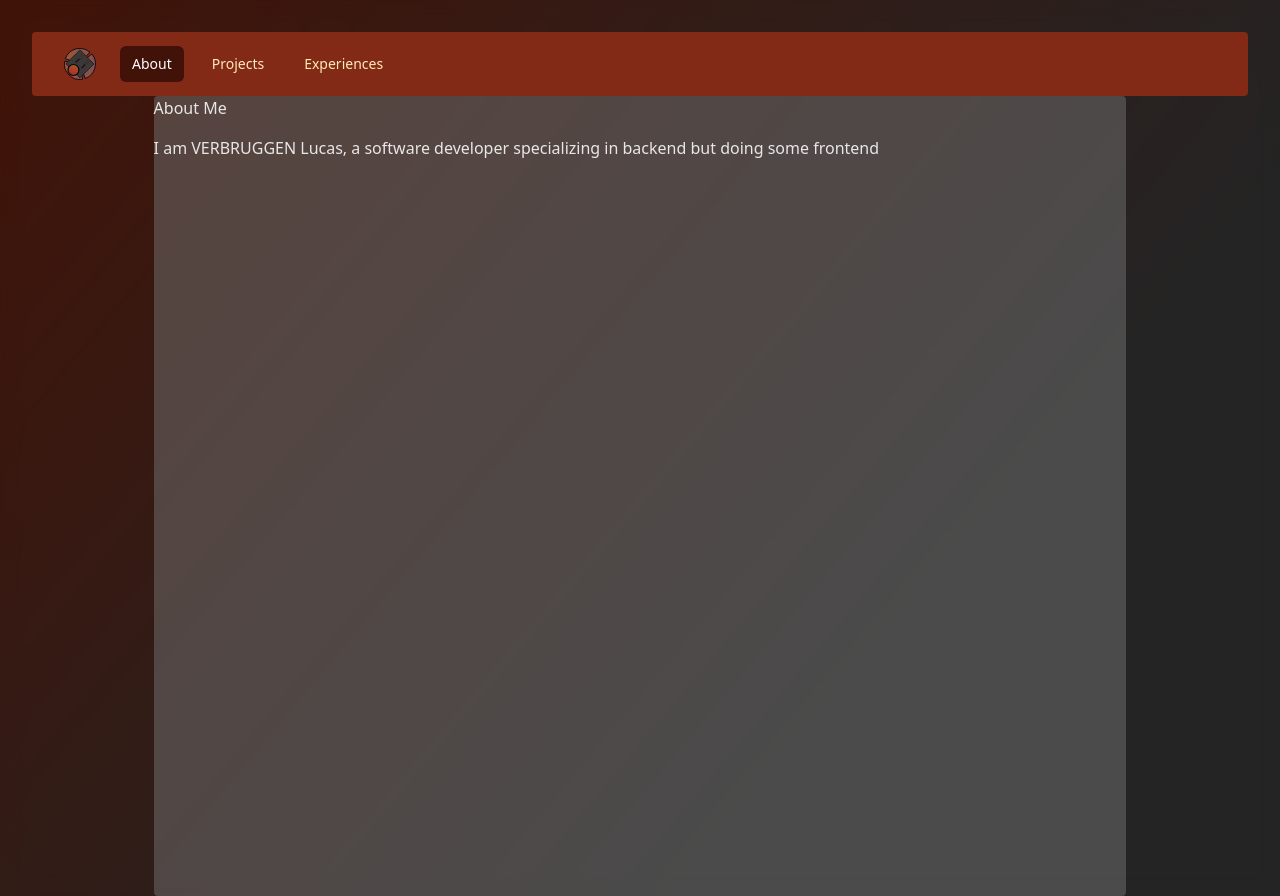
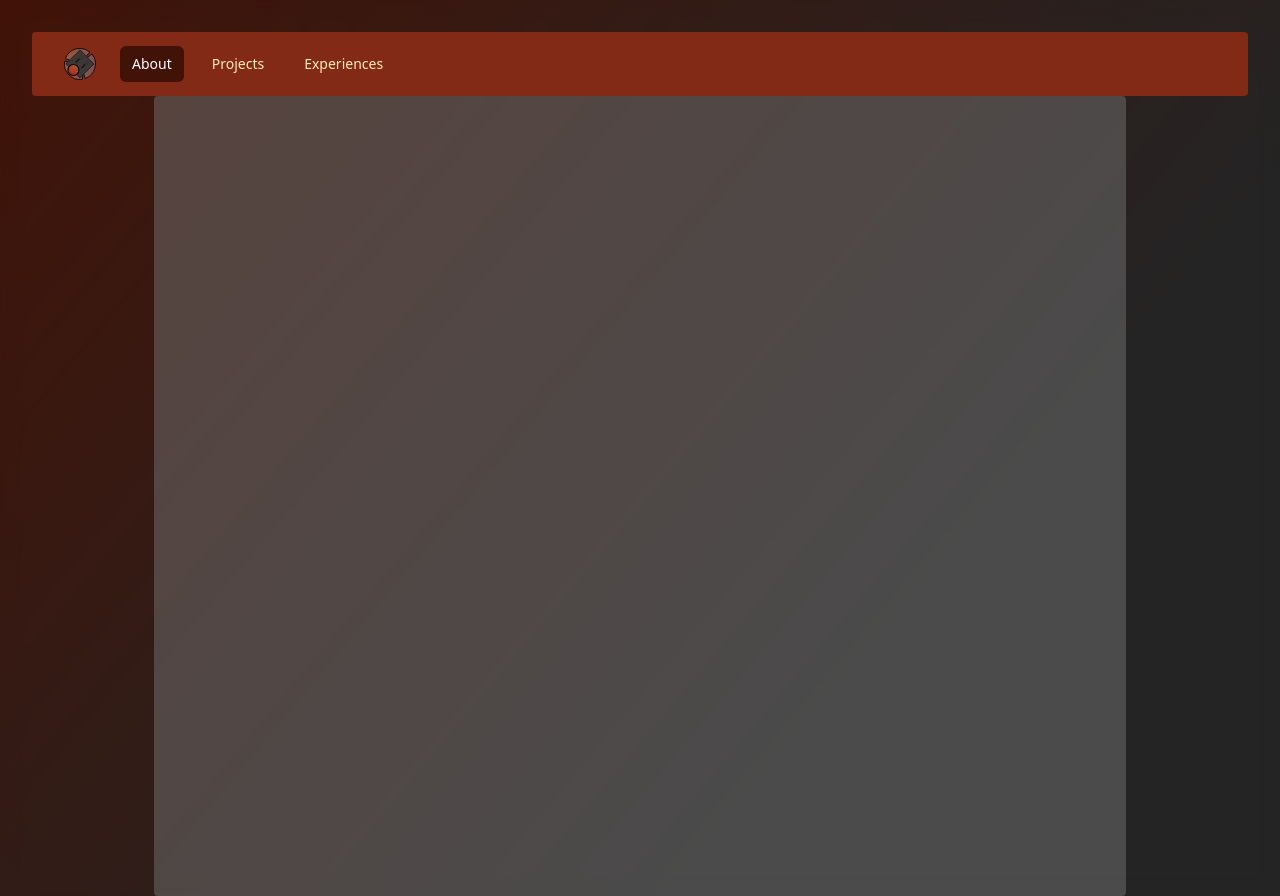
Before and after one commit to TheEngineerOne/personal-website, a React (Vite) app: page / in a window 1280 px wide. Built offline with nearby package versions, Linux system fonts and the light colour scheme.

Commit message:
Removing all mentions of localisations

```diff
--- a/src/pages/About.tsx
+++ b/src/pages/About.tsx
@@ -1,12 +1,9 @@
 import React from 'react';
 import FullScreenComponent from '../Components/FullScreenComponent'
-import en_loc from "../assets/locales/en/about.json"
 const About : React.FC = () => {
   return (
     <>
       <FullScreenComponent>
-        <h1>{en_loc['About Me']}</h1>
-        <p>{en_loc['Presentation']}</p>
       </FullScreenComponent>
     </>
   )
```
